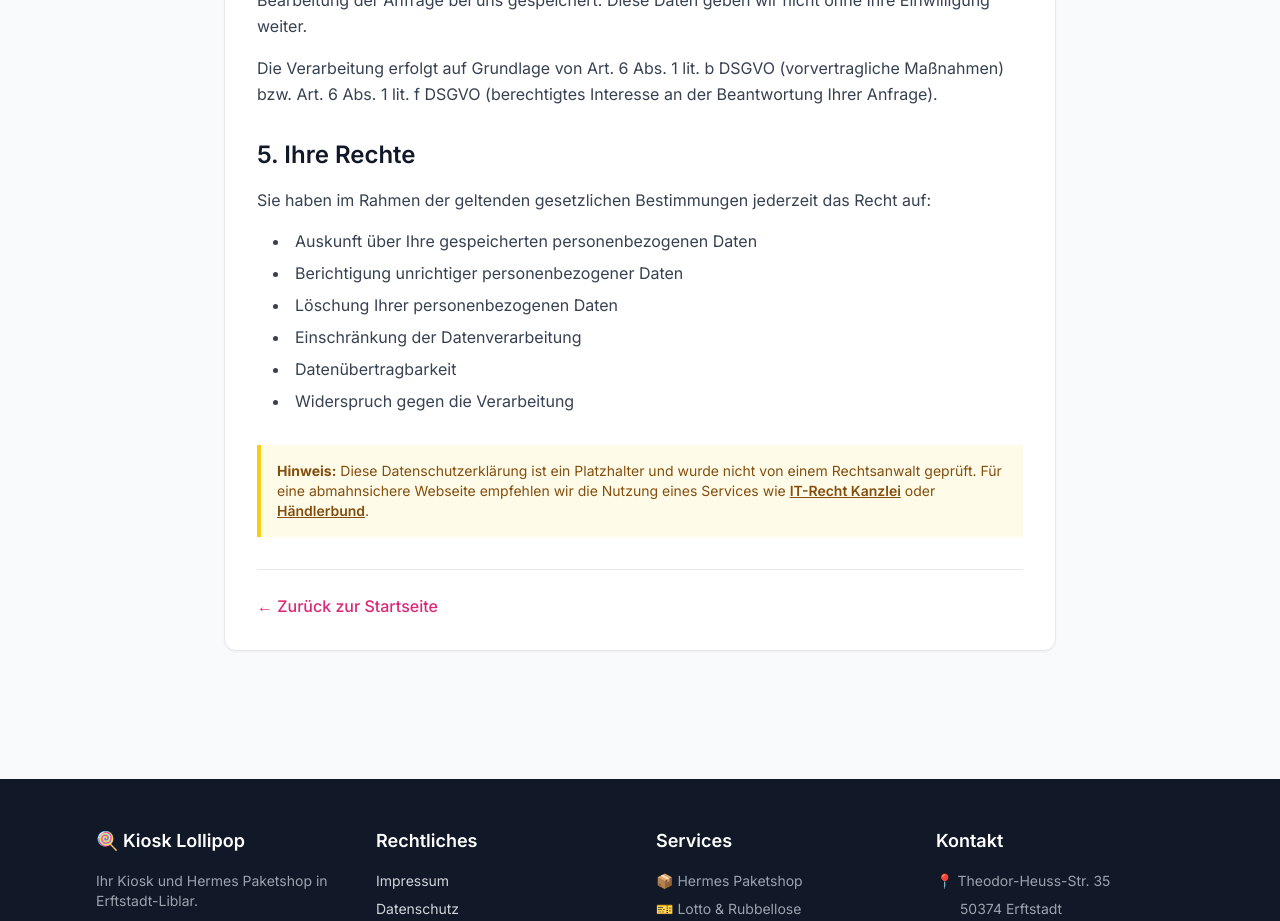
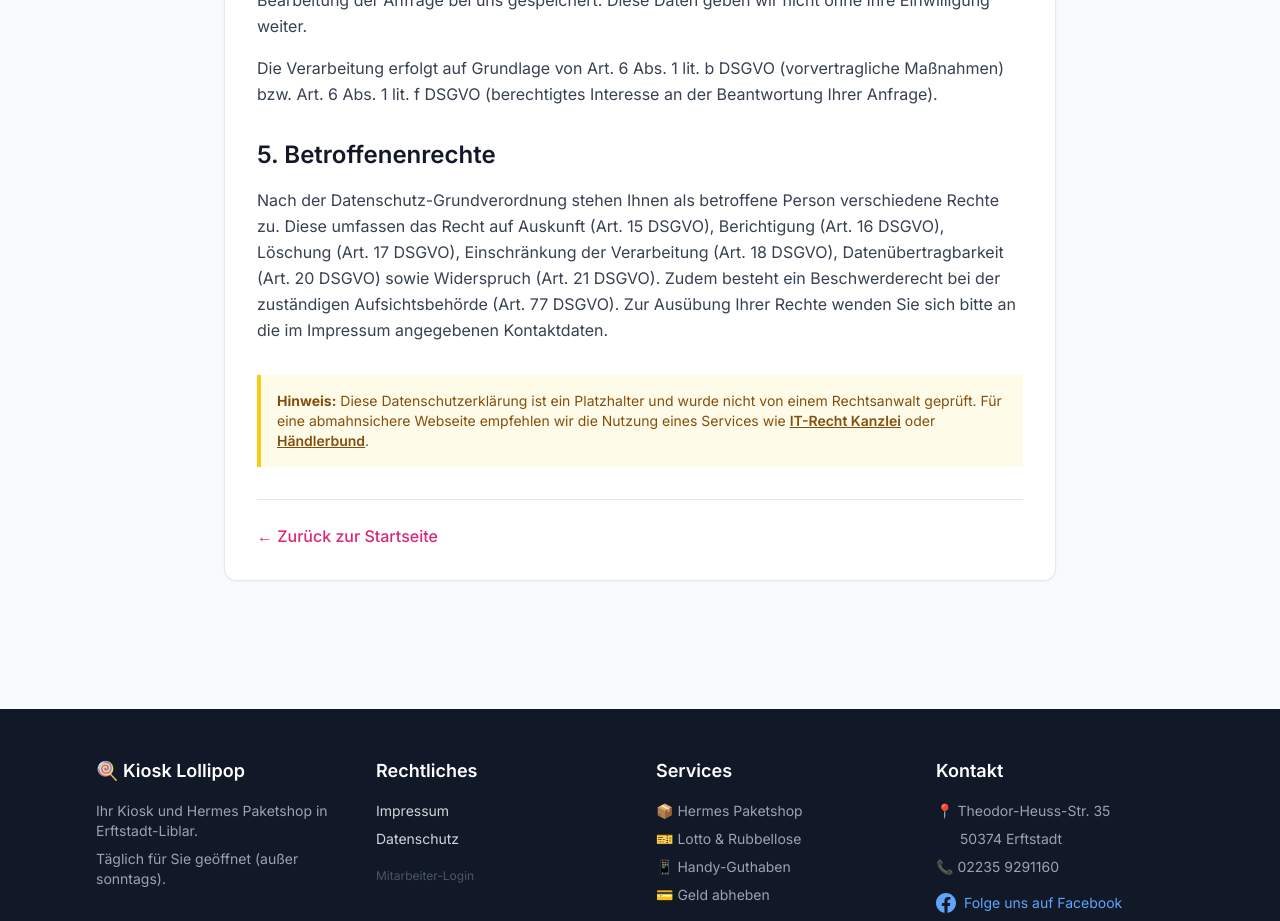
Before and after one commit to SyBa89/mein-zero-defect-projekt, a Next.js app: page /datenschutz in a window 1280 px wide. Shown: the part 1380-2301 px from the top of the page. Built offline with nearby package versions, Linux system fonts and the light colour scheme.

Commit message:
feat: complete codebase with all optimizations

```diff
--- a/src/app/(home)/page.tsx
+++ b/src/app/(home)/page.tsx
@@ -190,7 +190,7 @@ export default function HomePage() {
           </div>
         </section>
 
-        {/* Warum Kunden zu uns kommen - ALLE EMOJIS KORRIGIERT */}
+        {/* Warum Kunden zu uns kommen */}
         <section className="py-16 bg-gradient-to-br from-pink-50 to-purple-50">
           <div className="max-w-6xl mx-auto px-4 sm:px-6 lg:px-8">
             <div className="text-center mb-12">
@@ -235,7 +235,7 @@ export default function HomePage() {
 
               <div className="bg-white p-6 rounded-xl shadow-sm border-2 border-pink-100 hover:shadow-lg hover:-translate-y-1 transition-all">
                 <div className="text-4xl mb-3" aria-hidden="true">
-                  🅿️
+                  ️
                 </div>
                 <h3 className="text-lg font-bold text-gray-900 mb-2">Parkplätze vor der Tür</h3>
                 <p className="text-gray-600 text-sm">
@@ -254,9 +254,7 @@ export default function HomePage() {
               </div>
 
               <div className="bg-white p-6 rounded-xl shadow-sm border-2 border-pink-100 hover:shadow-lg hover:-translate-y-1 transition-all">
-                <div className="text-4xl mb-3" aria-hidden="true">
-                  👋
-                </div>
+                <div className="text-4xl mb-3" aria-hidden="true"></div>
                 <h3 className="text-lg font-bold text-gray-900 mb-2">Persönlicher Service</h3>
                 <p className="text-gray-600 text-sm">
                   Seit 2020 für Liblar da. Wir kennen unsere Kunden und beraten persönlich.
@@ -310,7 +308,7 @@ export default function HomePage() {
           </div>
         </section>
 
-        {/* Service & Zahlung - ALLE EMOJIS KORRIGIERT */}
+        {/* Service & Zahlung */}
         <section className="py-12 bg-white border-b border-gray-200">
           <div className="max-w-6xl mx-auto px-4 sm:px-6 lg:px-8">
             <div className="grid grid-cols-1 md:grid-cols-3 gap-8 text-center">
@@ -388,7 +386,7 @@ export default function HomePage() {
           </div>
         </section>
 
-        {/* Hermes Paketshop - EMOJI KORRIGIERT */}
+        {/* Hermes Paketshop */}
         <section className="py-16 bg-yellow-50">
           <div className="max-w-4xl mx-auto px-4 sm:px-6 lg:px-8 text-center">
             <div className="bg-yellow-100 p-8 rounded-xl border-2 border-yellow-300">
@@ -434,7 +432,7 @@ export default function HomePage() {
               <div className="grid grid-cols-1 md:grid-cols-2 gap-4 text-left">
                 <div className="bg-white p-4 rounded-lg">
                   <h3 className="font-semibold text-gray-900 mb-2">
-                    📮 Pakete abholen & 📤 versenden
+                    Pakete abholen & 📤 versenden
                   </h3>
                   <p className="text-sm text-gray-600">
                     Holen Sie Ihre Pakete bequem ab oder versenden Sie diese direkt bei uns.
@@ -452,14 +450,12 @@ export default function HomePage() {
           </div>
         </section>
 
-        {/* Heute besonders gefragt - ALLE EMOJIS KORRIGIERT */}
+        {/* Heute besonders gefragt */}
         <section className="py-12 bg-gradient-to-r from-pink-50 to-purple-50 border-b border-gray-200">
           <div className="max-w-6xl mx-auto px-4 sm:px-6 lg:px-8">
             <div className="bg-white rounded-xl shadow-md border-2 border-pink-200 p-6">
               <div className="flex items-center justify-center mb-4">
-                <span className="text-3xl mr-3" aria-hidden="true">
-                  🔥
-                </span>
+                <span className="text-3xl mr-3" aria-hidden="true"></span>
                 <h2 className="text-2xl font-bold text-gray-900">Heute besonders gefragt</h2>
               </div>
               <div className="grid grid-cols-2 md:grid-cols-4 gap-4">
@@ -495,7 +491,7 @@ export default function HomePage() {
           </div>
         </section>
 
-        {/* Beliebte Marken - EMOJI KORRIGIERT */}
+        {/* Beliebte Marken */}
         <section className="py-12 bg-white border-b border-gray-200">
           <div className="max-w-6xl mx-auto px-4 sm:px-6 lg:px-8 text-center">
             <h2 className="text-2xl font-bold text-gray-900 mb-8">Beliebte Marken bei uns</h2>
@@ -529,9 +525,7 @@ export default function HomePage() {
             <div className="grid grid-cols-1 md:grid-cols-3 gap-8">
               <div className="bg-white p-6 rounded-xl shadow-sm border border-gray-100 hover:shadow-md transition-shadow">
                 <div className="w-12 h-12 bg-blue-100 rounded-lg flex items-center justify-center mb-4">
-                  <span className="text-3xl" aria-hidden="true">
-                    🥤
-                  </span>
+                  <span className="text-3xl" aria-hidden="true"></span>
                 </div>
                 <h3 className="text-xl font-semibold text-gray-900 mb-2">Über 100 Getränke</h3>
                 <p className="text-gray-600 mb-2">
--- a/src/app/datenschutz/page.tsx
+++ b/src/app/datenschutz/page.tsx
@@ -61,7 +61,7 @@ export default function DatenschutzPage() {
             </p>
           </section>
 
-          {/* 3. Cookies - NEU: TDDDG + PIMS */}
+          {/* 3. Cookies - TDDDG + PIMS */}
           <section>
             <h2 className="text-2xl font-semibold text-gray-900 mb-4">
               3. Cookies und Einwilligungsmanagement
@@ -105,20 +105,17 @@ export default function DatenschutzPage() {
             </p>
           </section>
 
-          {/* 5. Ihre Rechte */}
+          {/* 5. Betroffenenrechte - DEZENT FORMULIERT */}
           <section>
-            <h2 className="text-2xl font-semibold text-gray-900 mb-4">5. Ihre Rechte</h2>
-            <p className="text-gray-700 leading-relaxed mb-4">
-              Sie haben im Rahmen der geltenden gesetzlichen Bestimmungen jederzeit das Recht auf:
+            <h2 className="text-2xl font-semibold text-gray-900 mb-4">5. Betroffenenrechte</h2>
+            <p className="text-gray-700 leading-relaxed">
+              Nach der Datenschutz-Grundverordnung stehen Ihnen als betroffene Person verschiedene
+              Rechte zu. Diese umfassen das Recht auf Auskunft (Art. 15 DSGVO), Berichtigung (Art.
+              16 DSGVO), Löschung (Art. 17 DSGVO), Einschränkung der Verarbeitung (Art. 18 DSGVO),
+              Datenübertragbarkeit (Art. 20 DSGVO) sowie Widerspruch (Art. 21 DSGVO). Zudem besteht
+              ein Beschwerderecht bei der zuständigen Aufsichtsbehörde (Art. 77 DSGVO). Zur Ausübung
+              Ihrer Rechte wenden Sie sich bitte an die im Impressum angegebenen Kontaktdaten.
             </p>
-            <ul className="list-disc list-inside text-gray-700 space-y-2 ml-4">
-              <li>Auskunft über Ihre gespeicherten personenbezogenen Daten</li>
-              <li>Berichtigung unrichtiger personenbezogener Daten</li>
-              <li>Löschung Ihrer personenbezogenen Daten</li>
-              <li>Einschränkung der Datenverarbeitung</li>
-              <li>Datenübertragbarkeit</li>
-              <li>Widerspruch gegen die Verarbeitung</li>
-            </ul>
           </section>
 
           {/* Platzhalter-Hinweis */}
--- a/src/app/impressum/page.tsx
+++ b/src/app/impressum/page.tsx
@@ -48,7 +48,7 @@ export default function ImpressumPage() {
             </p>
           </section>
 
-          {/* NEU: Glücksspiel-Hinweis */}
+          {/* Glücksspiel-Hinweis */}
           <section>
             <h2 className="text-2xl font-semibold text-gray-900 mb-4">Glücksspiel</h2>
             <p className="text-gray-700 leading-relaxed mb-4">
--- a/src/app/kontakt/page.tsx
+++ b/src/app/kontakt/page.tsx
@@ -154,7 +154,7 @@ export default function KontaktPage() {
                   />
                 </div>
 
-                {/* Honeypot (unsichtbarer Spamschutz - NICHT entfernen!) */}
+                {/* Honeypot (unsichtbarer Spamschutz) */}
                 <input
                   type="text"
                   name="_honeypot"
--- a/src/app/layout.tsx
+++ b/src/app/layout.tsx
@@ -11,7 +11,7 @@ export const metadata: Metadata = {
     template: '%s | Kiosk Lollipop',
   },
   description:
-    'Kiosk Lollipop in Erftstadt-Liblar - Ihr Kiosk und Hermes Paketshop am Bürgerplatz. ★★★★★ 5,0 Sterne bei Google.',
+    'Kiosk Lollipop in Erftstadt-Liblar - Ihr Kiosk und Hermes Paketshop am Bürgerplatz. Mo-Fr 07:30-19:00, Sa 07:30-14:30. ★★★★★ 5,0 Sterne bei Google.',
   keywords: ['Kiosk Erftstadt', 'Kiosk Liblar', 'Hermes Paketshop Erftstadt', 'Kiosk Lollipop'],
   metadataBase: new URL('https://mein-zero-defect-projekt.vercel.app'),
   openGraph: {
--- a/src/app/not-found.tsx
+++ b/src/app/not-found.tsx
@@ -10,7 +10,7 @@ export default function NotFound() {
       <main className="max-w-2xl mx-auto px-4 sm:px-6 lg:px-8 py-20 text-center">
         <div className="bg-white p-12 rounded-xl shadow-sm border border-gray-200">
           {/* 404 Icon */}
-          <div className="text-8xl mb-6">🔍</div>
+          <div className="text-8xl mb-6"></div>
 
           <h1 className="text-4xl font-bold text-gray-900 mb-4">Seite nicht gefunden</h1>
 
--- a/src/components/CookieBanner.tsx
+++ b/src/components/CookieBanner.tsx
@@ -100,7 +100,7 @@ export default function CookieBanner() {
             </div>
           )}
 
-          {/* ✅ DSA-KONFORME BUTTONS: Beide optisch identisch! */}
+          {/* DSA-KONFORME BUTTONS: Beide optisch identisch! */}
           <div className="flex flex-col sm:flex-row gap-3">
             <button
               onClick={handleAcceptAll}
--- a/src/components/Footer.tsx
+++ b/src/components/Footer.tsx
@@ -30,7 +30,6 @@ export default function Footer() {
                   Datenschutz
                 </Link>
               </li>
-              {/* Diskreter interner Link */}
               <li className="pt-2">
                 <Link
                   href="/intern"
@@ -61,7 +60,6 @@ export default function Footer() {
               <li className="ml-6">50374 Erftstadt</li>
               <li>📞 02235 9291160</li>
             </ul>
-            {/* NEU: Facebook-Link */}
             <a
               href="https://www.facebook.com/LollipopKiosk50374ErftstadtLiblarBuergerplatz/"
               target="_blank"
```
